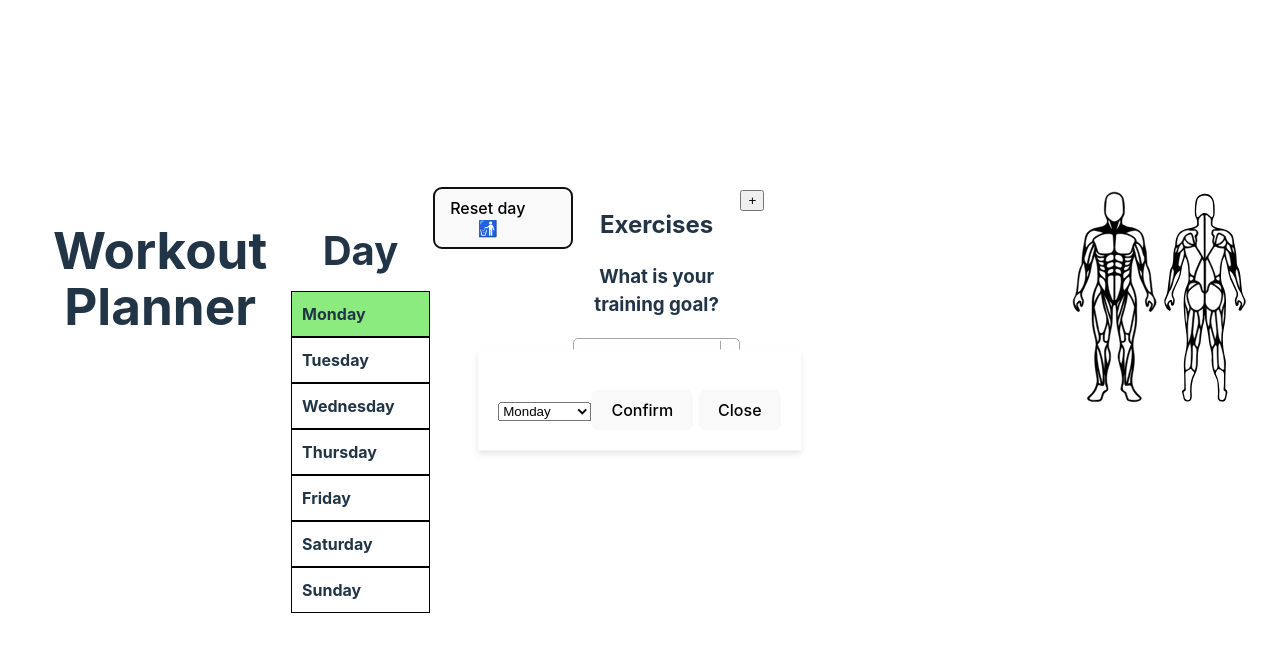
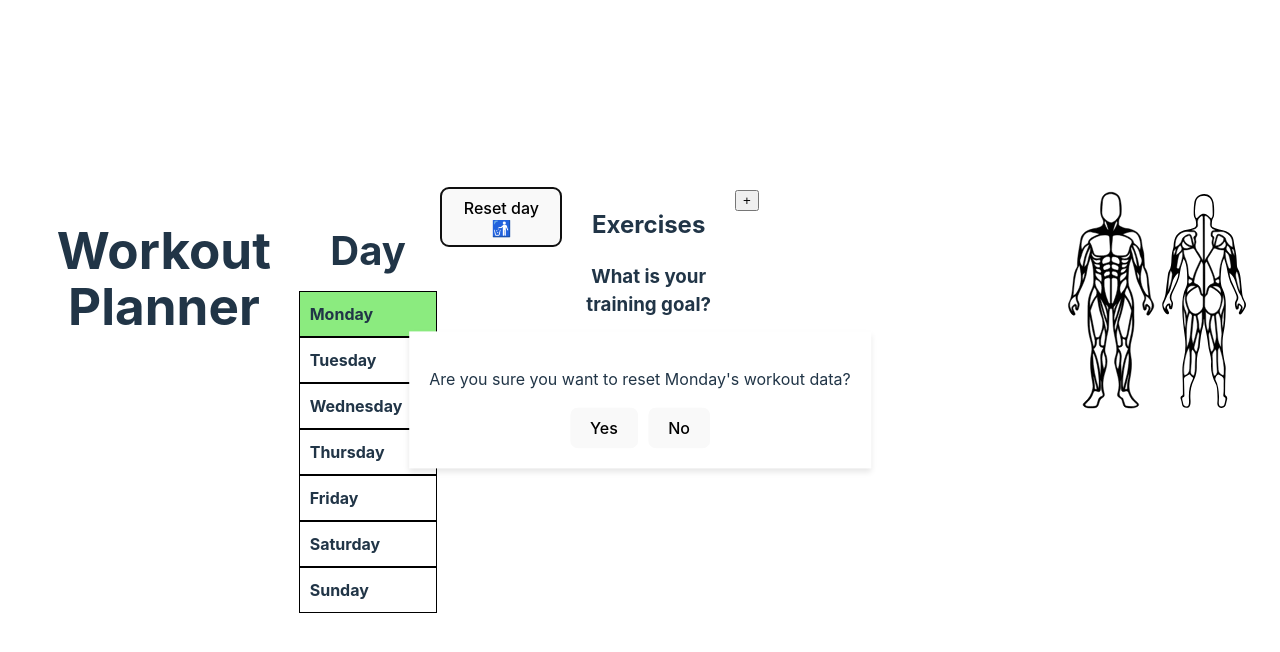
Before and after one commit to simon-s-99/workout-planner, a React (Vite) app: page / in a window 1280 px wide. Both pictures are taken after a click on the button "Reset day 🚮". Shown: the top 652 px of the page. Built offline with nearby package versions, Linux system fonts and the light colour scheme.

Commit message:
Applied requested changes

```diff
--- a/src/App.tsx
+++ b/src/App.tsx
@@ -69,7 +69,10 @@ const App: React.FC = () => {
         selectedWeekday={selectedWeekday}
         setSelectedWeekday={setSelectedWeekday}
       />
-      <ClearDay getExerciseData={getExerciseData} />
+      <ClearDay
+        getExerciseData={getExerciseData}
+        selectedWeekday={selectedWeekday}
+      />
 
       <Exercise
         weightUnit={weightUnit}
--- a/src/components/ClearDay.tsx
+++ b/src/components/ClearDay.tsx
@@ -1,138 +1,58 @@
 import React, { useState, CSSProperties } from "react";
-import { Weekday } from "../types";
+import { Weekday, ExerciseObject } from "../types";
+import { useLocalStorageOverwrite } from "../hooks/useLocalStorageOverwrite";
 
-const WeekdaySelector: React.FC<{
+const ClearDay: React.FC<{
+  getExerciseData: () => void;
   selectedWeekday: Weekday;
-  setSelectedWeekday: React.Dispatch<React.SetStateAction<Weekday>>;
-  onClose: () => void;
-  onConfirm: () => void;
-}> = ({ selectedWeekday, setSelectedWeekday, onClose, onConfirm }) => {
-  // Renders a dropdown for selecting a day, and confirm and close buttons
-  return (
-    <div style={{ ...styles.dialog, ...styles.weekdaySelector }}>
-      <select
-        value={selectedWeekday}
-        onChange={(e) => setSelectedWeekday(e.target.value as Weekday)}
-        style={styles.select}
-      >
-        <option value="Monday">Monday</option>
-        <option value="Tuesday">Tuesday</option>
-        <option value="Wednesday">Wednesday</option>
-        <option value="Thursday">Thursday</option>
-        <option value="Friday">Friday</option>
-        <option value="Saturday">Saturday</option>
-        <option value="Sunday">Sunday</option>
-      </select>
-      <button
-        onClick={onConfirm}
-        style={{ ...styles.button, ...styles.confirmButton }}
-      >
-        Confirm
-      </button>{" "}
-      {/* Confirm button */}
-      <button onClick={onClose} style={styles.closeButton}>
-        Close
-      </button>
-    </div>
+}> = ({ getExerciseData, selectedWeekday }) => {
+  const [isDialogOpen, setIsDialogOpen] = useState<boolean>(false);
+  const [feedback, setFeedback] = useState<string>("");
+
+  const handleReset = () => {
+    useLocalStorageOverwrite(
+      new Map<Weekday, ExerciseObject[]>([[selectedWeekday, []]])
     );
+    setFeedback(`${selectedWeekday} reset successfully.`);
+    setTimeout(() => setFeedback(""), 2000);
+    getExerciseData(); // Refresh or update data
+    setIsDialogOpen(false);
   };
 
-const ConfirmDialog: React.FC<{
-  onConfirm: () => void;
-  onCancel: () => void;
-}> = ({ onConfirm, onCancel }) => {
   return (
+    <div>
+      <button
+        onClick={() => setIsDialogOpen(true)}
+        style={styles.resetDayButton}
+      >
+        Reset day 🚮
+      </button>
+
+      {isDialogOpen && (
         <div style={styles.dialog}>
           <p>
-        Are you sure that you want to reset the selected day's workout data?
+            Are you sure you want to reset {selectedWeekday}'s workout data?
           </p>
           <button
+            onClick={handleReset}
             style={{ ...styles.button, ...styles.confirmButton }}
-        onClick={onConfirm}
           >
             Yes
           </button>
           <button
+            onClick={() => setIsDialogOpen(false)}
             style={{ ...styles.button, ...styles.cancelButton }}
-        onClick={onCancel}
           >
             No
           </button>
         </div>
-  );
-};
+      )}
 
-// ClearDay component provides functionality to clear data of a selected day
-const ClearDay: React.FC<{ getExerciseData: () => void }> = ({
-  getExerciseData,
-}) => {
-  // State for controlling dialog and selector visibility, selected weekday, and feedback messages
-  const [isDialogOpen, setIsDialogOpen] = useState<boolean>(false);
-  const [isWeekdaySelectorOpen, setIsWeekdaySelectorOpen] =
-    useState<boolean>(false); // New state for controlling the visibility of WeekdaySelector
-  const [selectedWeekday, setSelectedWeekday] = useState<Weekday>("Monday");
-  const [isFeedbackDialogOpen, setIsFeedbackDialogOpen] =
-    useState<boolean>(false);
-  const [feedback, setFeedback] = useState<string>("");
-
-  const handleResetConfirmed = () => {
-    try {
-      localStorage.removeItem(selectedWeekday); // Removes the data for the selected day
-      setFeedback(`${selectedWeekday} reset successfully.`);
-      setIsFeedbackDialogOpen(true);
-      setTimeout(() => {
-        setIsFeedbackDialogOpen(false);
-      }, 2000);
-      getExerciseData(); // Refresh data on the page
-    } catch (error) {
-      console.error(`Failed to reset the day: ${selectedWeekday}`, error);
-      setFeedback(
-        `Error resetting ${selectedWeekday}. See console for details.`
-      );
-      setIsFeedbackDialogOpen(true);
-      setTimeout(() => {
-        setIsFeedbackDialogOpen(false);
-      }, 3000);
-    }
-    setIsWeekdaySelectorOpen(false); // Close the selector after confirming
-  };
-
-  // FeedbackDialog component displays feedback messages to the user.
-  const FeedbackDialog: React.FC<{
-    message: string;
-  }> = ({ message }) => {
-    return (
+      {feedback && (
         <div style={styles.feedbackDialog}>
-        <p>{message}</p>
+          <p>{feedback}</p>
         </div>
-    );
-  };
-
-  //main render method for ClearDay component
-  return (
-    <div>
-      <button
-        style={styles.resetDayButton}
-        onClick={() => setIsWeekdaySelectorOpen(true)}
-      >
-        Reset day 🚮
-      </button>
-
-      {isWeekdaySelectorOpen && (
-        <WeekdaySelector
-          selectedWeekday={selectedWeekday}
-          setSelectedWeekday={setSelectedWeekday}
-          onClose={() => setIsWeekdaySelectorOpen(false)}
-          onConfirm={handleResetConfirmed}
-        />
       )}
-      {isDialogOpen && (
-        <ConfirmDialog
-          onConfirm={handleResetConfirmed}
-          onCancel={() => setIsDialogOpen(false)}
-        />
-      )}
-      {isFeedbackDialogOpen && <FeedbackDialog message={feedback} />}
     </div>
   );
 };
@@ -150,10 +70,8 @@ const styles: { [key: string]: CSSProperties } = {
   },
 
   resetDayButton: {
-    left: "10px",
-    bottom: "20px",
-    width: "140px",
-    padding: "10px 40px 10px 10px",
+    width: "122px",
+    height: "60px",
   },
 
   feedbackDialog: {
```
Lines whose indentation alone changed are shown as unchanged.
